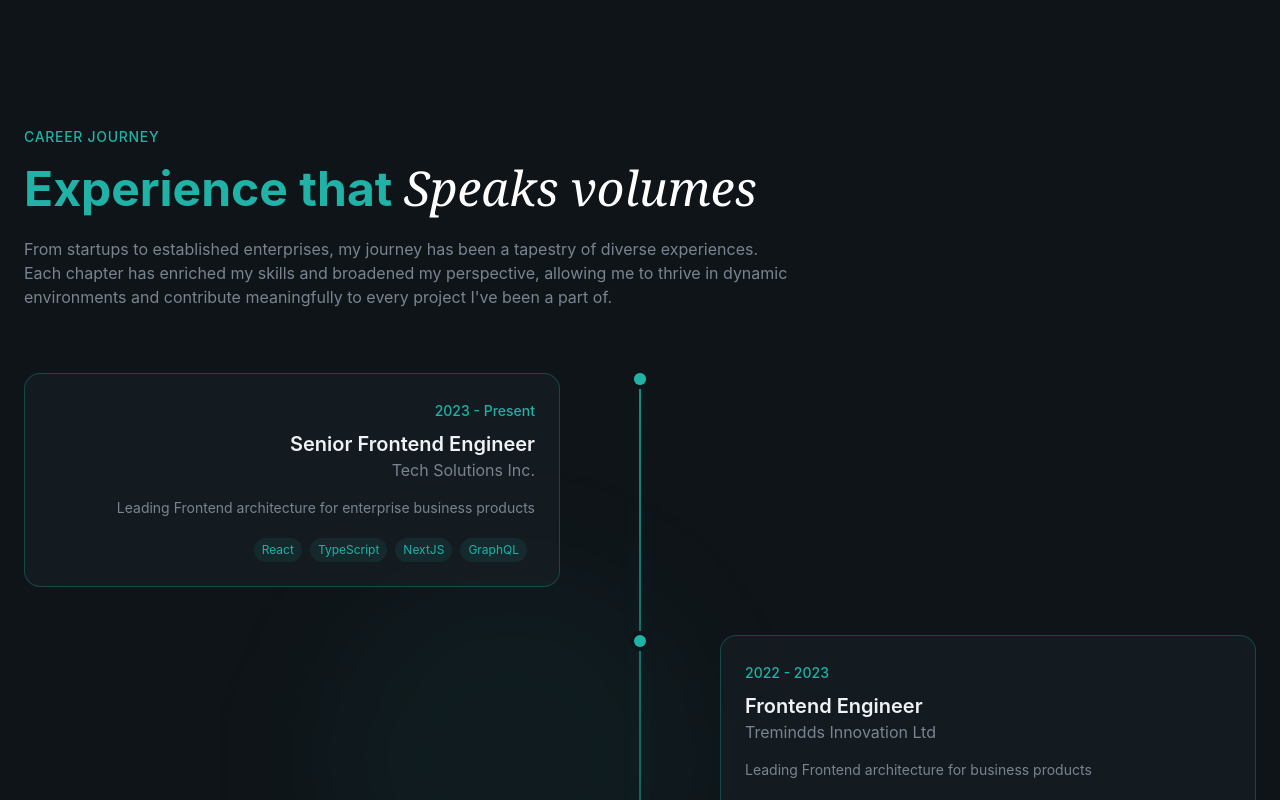
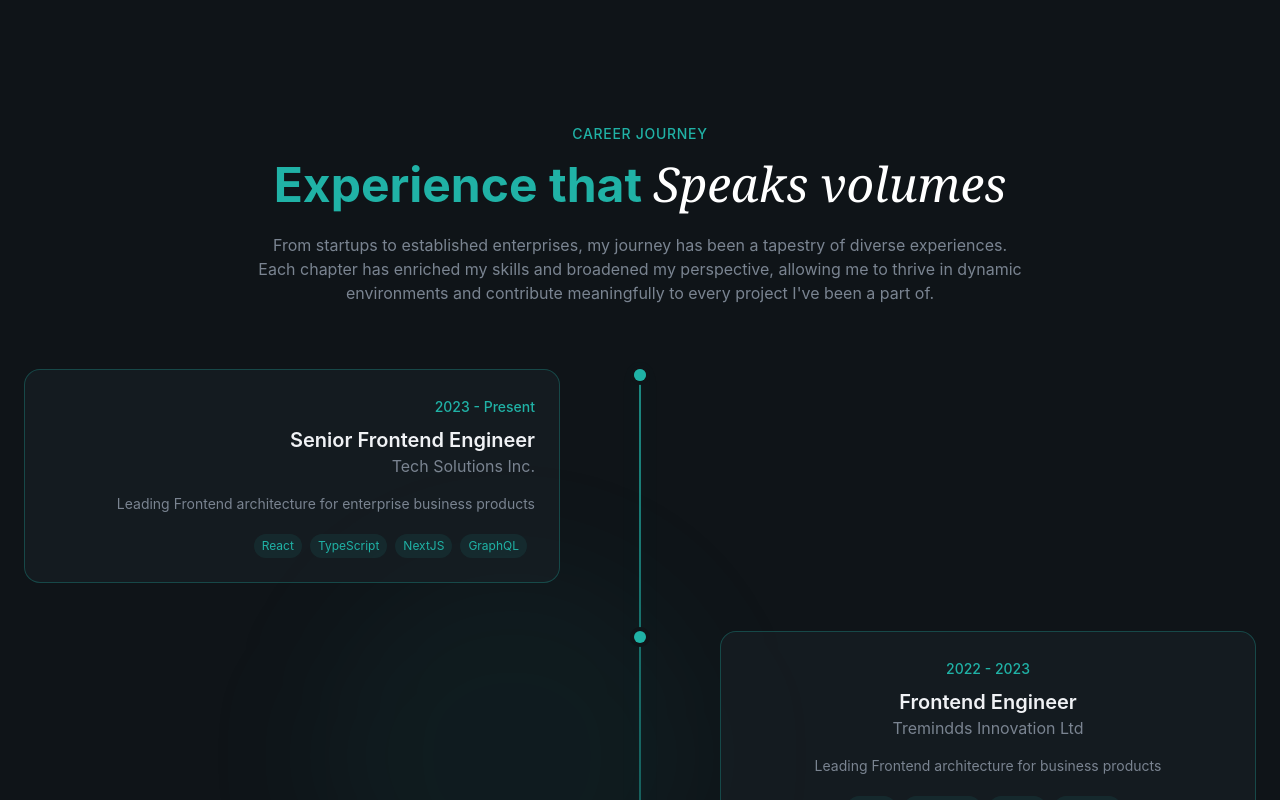
Before and after one commit to Emperor16/Daniel-Portfolio, a React (Vite) app: page / in a window 1280 px wide. Shown: the part 3680-4480 px from the top of the page. Built offline with nearby package versions, Linux system fonts and the light colour scheme.

Commit message:
fixed the experince sectin

```diff
--- a/src/sections/Experience.jsx
+++ b/src/sections/Experience.jsx
@@ -38,14 +38,16 @@
         <section id="experience" className="py-32 relative overflow-hidden">
             <div className="absolute top-1/2 left-1/4 w-96 h-96 bg-primary/5 rounded-full blur-3xl -translate-y-1/2"/>
 
-            <div className="container mx-auto px-6 relative z-10">
+            <div className="container mx-auto text-center px-6 relative z-10">
                 {/* Section Header */}
-                <div className="max-w-3xl mb-16">
-                    <span className="text-secondary-foreground text-sm font-medium tracking-wider uppercase animate-fade-in">Career Journey</span>
-                    <h2 className="text-4xl md:text-5xl font-bold mt-4 mb-6 animate-fade-in animation-delay-100 text-secondary-foreground">
+                <div className="w-full max-w-3xl mx-auto mb-16 flex flex-col items-center justify-center text-center">
+                    <span className="block w-full text-center text-secondary-foreground text-sm font-medium tracking-wider uppercase animate-fade-in">
+                        Career Journey
+                    </span>
+                    <h2 className="w-full text-center text-4xl md:text-5xl font-bold mt-4 mb-6 animate-fade-in animation-delay-100 text-secondary-foreground">
                         Experience that <span className="italic font-normal font-serif text-white"> Speaks volumes</span>
                     </h2>
-                    <p className="text-muted-foreground animate-fade-in animation-delay-200">
+                    <p className="w-full mx-auto text-center text-muted-foreground animate-fade-in animation-delay-200">
                         From startups to established enterprises, my journey has been a tapestry of diverse experiences. Each chapter has enriched my skills and broadened my perspective, allowing me to thrive in dynamic environments and contribute meaningfully to every project I've been a part of.
                     </p>
                 </div>
```
